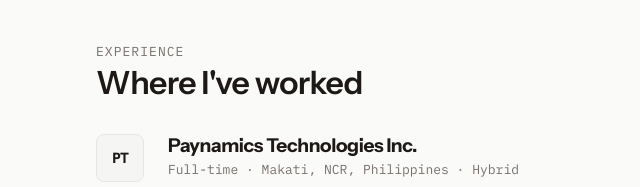
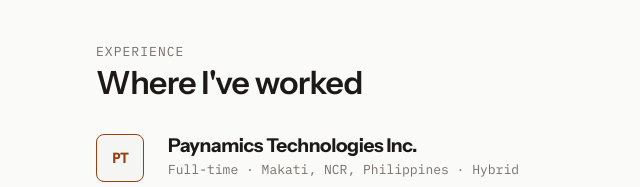
Before and after one commit to aeronjay/portfolio, a website built with Vite: page portfolio/index.html in a window 1280 px wide. Shown: the part 2100-2287 px from the top of the page, 0-640 px from the left. Built offline with nearby package versions, Linux system fonts and the light colour scheme.

Commit message:
remove hover on expereince section

```diff
--- a/portfolio/index.html
+++ b/portfolio/index.html
@@ -184,9 +184,9 @@
 
           <div class="exp-timeline reveal">
             <!-- 1. Paynamics Technologies Inc. -->
-            <article class="exp-timeline__item">
+            <article class="exp-timeline__item exp-timeline__item--current">
               <div class="exp-timeline__rail" aria-hidden="true">
-                <div class="exp-timeline__badge">PT</div>
+                <div class="exp-timeline__badge exp-timeline__badge--current">PT</div>
                 <div class="exp-timeline__line"></div>
               </div>
               <div class="exp-timeline__content">
--- a/portfolio/styles/components.css
+++ b/portfolio/styles/components.css
@@ -402,7 +402,8 @@
   }
 }
 
-.exp-timeline__item:hover .exp-timeline__badge {
+.exp-timeline__badge--current,
+.exp-timeline__item--current .exp-timeline__badge {
   border-color: var(--color-accent);
   color: var(--color-accent);
 }
```
